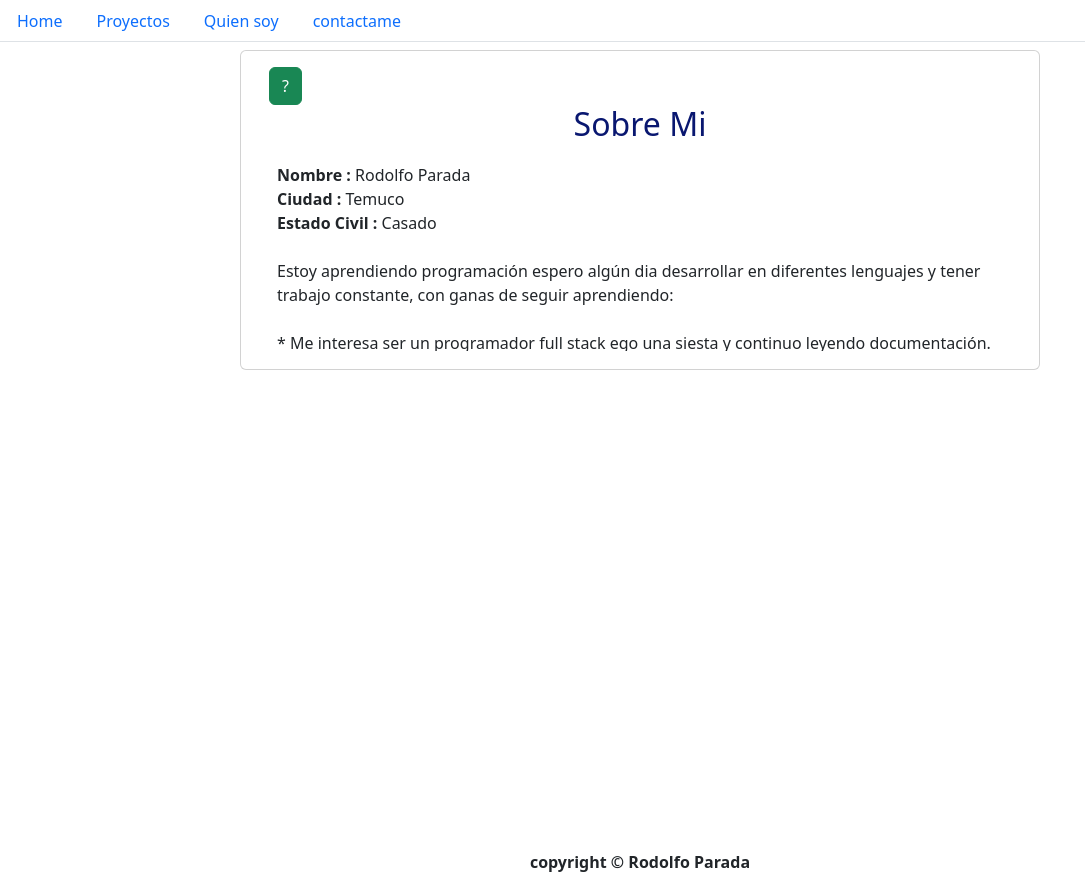
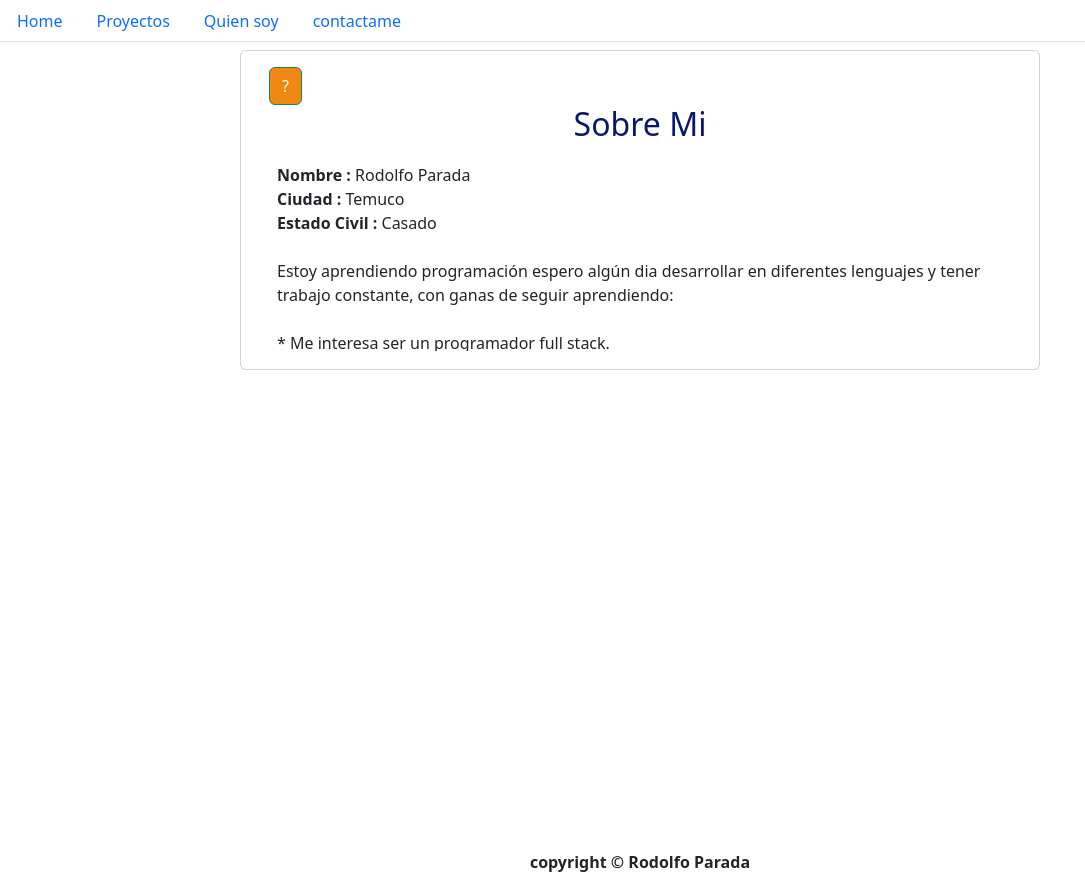
Before and after one commit to RodolfoParada/PruebaFinalM9, a website: page quienSoy.html in a window 1280 px wide. Shown: the whole page, without its empty margins (0-1085 px from the left). Drawn offline with nearby package versions, Linux system fonts and the light colour scheme.

Commit message:
cambios esteticos

```diff
--- a/quienSoy.html
+++ b/quienSoy.html
@@ -39,6 +39,7 @@
                 <div class="card-body" style="overflow-y: auto; max-height: 300px;  text-align: left;">
                     <div class="container">
                         <a data-bs-toggle="popover" title="Atención" class="btn btn-success" data-bs-trigger="focus"
+                            id="pop"
                             data-bs-content="En el caso que no aparezca la barra de navegación al lado derecho puede hacer scroll para ver el texto"
                             href="#">?</a>
                     </div>
@@ -54,17 +55,20 @@
                         trabajo
                         constante, con ganas de seguir aprendiendo:
                         <br><br>
-                        * Me interesa ser un programador full stack <script
-                            src="https://cdn.jsdelivr.net/npm/bootstrap@5.3.1/dist/js/bootstrap.min.js"
+                        * Me interesa ser un programador full stack.
+                        <br><br>
+                        * Cuando me fustró o no tengo idea como solucionar un problema me pego una siesta y continuo
+                        leyendo documentación.
+                        <br><br>
+                        * Un bootcamp o curso no es suficiente.
+                        <br><br>
+                        * Frases favoritas: "Nunca termino nada pero la practica hace al maestro".
+                        <br><br>
+                        <b>Haz click</b> en el botón si quieres saber más sobre mi o ponerse en contacto
+                        <script src="https://cdn.jsdelivr.net/npm/bootstrap@5.3.1/dist/js/bootstrap.min.js"
                             integrity="sha384-Rx+T1VzGupg4BHQYs2gCW9It+akI2MM/mndMCy36UVfodzcJcF0GGLxZIzObiEfa"
                             crossorigin="anonymous">
-                        </script>ego una siesta y continuo leyendo
-                        documentación.
-                        <br>
-                        * Un bootcamp o curso no es suficiente.
-                        <br>
-                        <br>
-                        Haz click en el boton si quieres saber más sobre mi o ponerse en contacto
+                        </script>
 
                     </p>
                     <div class="text-center">
--- a/style.css
+++ b/style.css
@@ -22,3 +22,6 @@
 #title{
     color:#091770;
 }
+ #pop{
+    background-color: #F08913;
+ }
```
